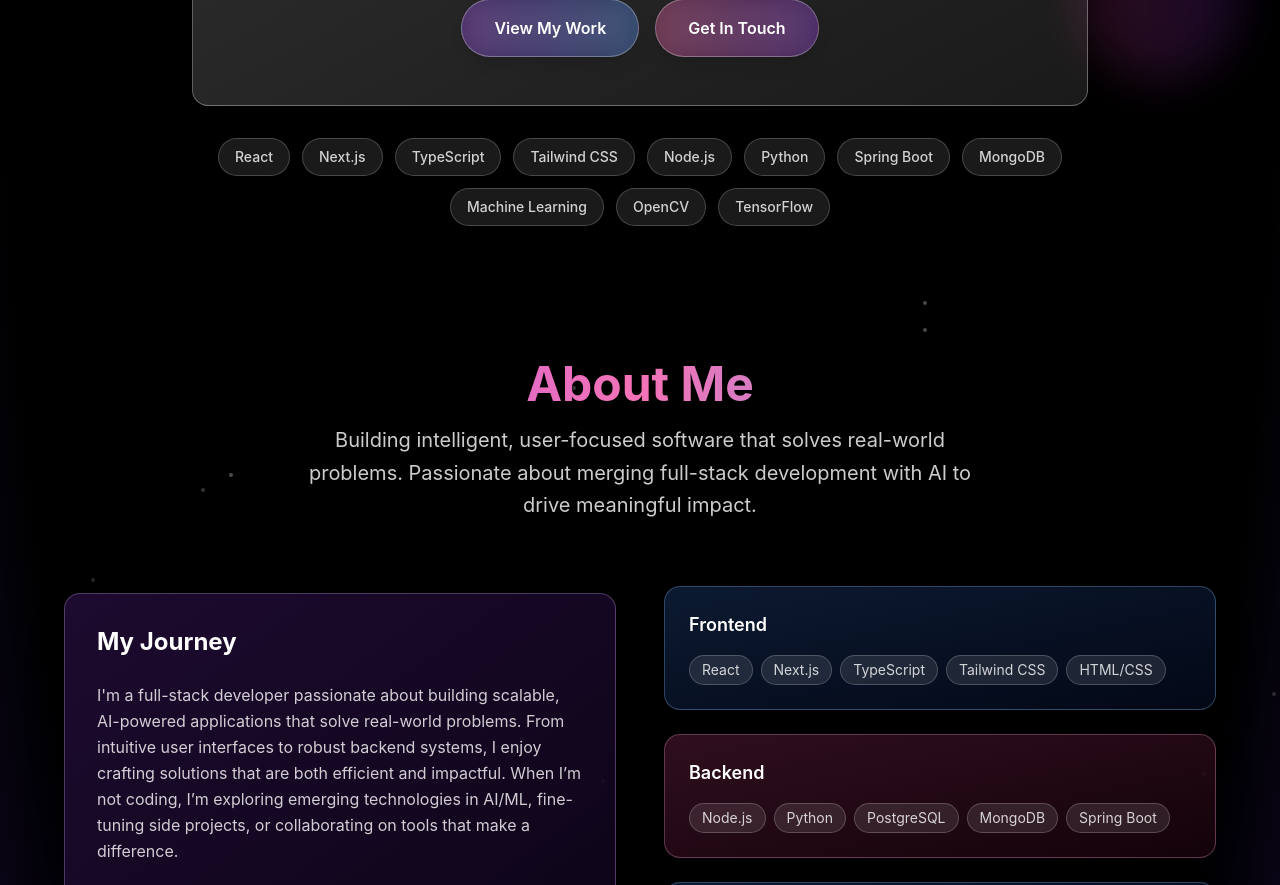
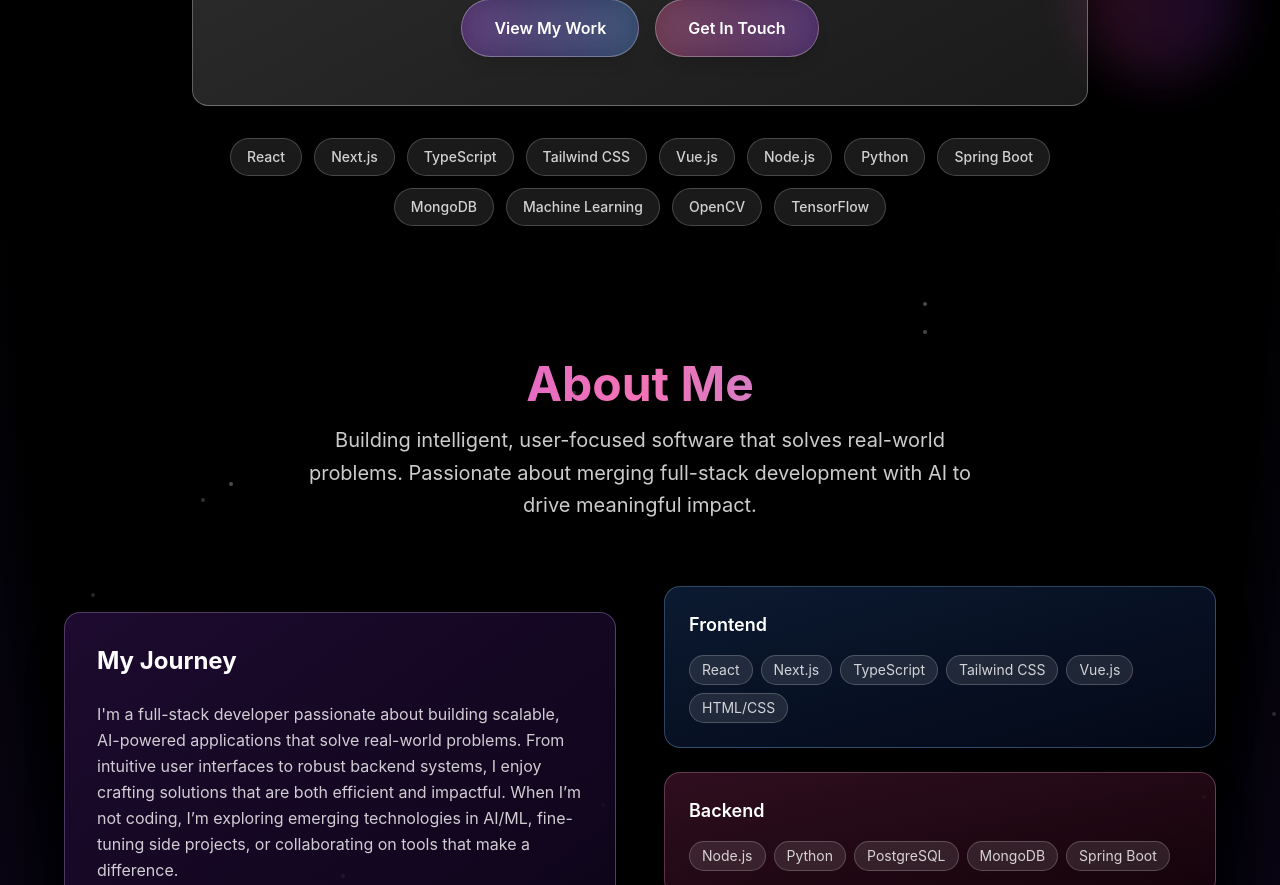
Before and after one commit to Basimhussain/Basim-s-Portfolio, a Next.js app: page / in a window 1280 px wide. Shown: the part 520-1405 px from the top of the page. Built offline with nearby package versions, Linux system fonts and the light colour scheme.

Commit message:
Update index page with latest changes

```diff
--- a/src/pages/index.tsx
+++ b/src/pages/index.tsx
@@ -72,7 +72,14 @@
   const skills = [
     {
       category: "Frontend",
-      items: ["React", "Next.js", "TypeScript", "Tailwind CSS", "HTML/CSS"],
+      items: [
+        "React",
+        "Next.js",
+        "TypeScript",
+        "Tailwind CSS",
+        "Vue.js",
+        "HTML/CSS",
+      ],
     },
     {
       category: "Backend",
@@ -157,6 +164,7 @@
                 "Next.js",
                 "TypeScript",
                 "Tailwind CSS",
+                "Vue.js",
                 "Node.js",
                 "Python",
                 "Spring Boot",
```
